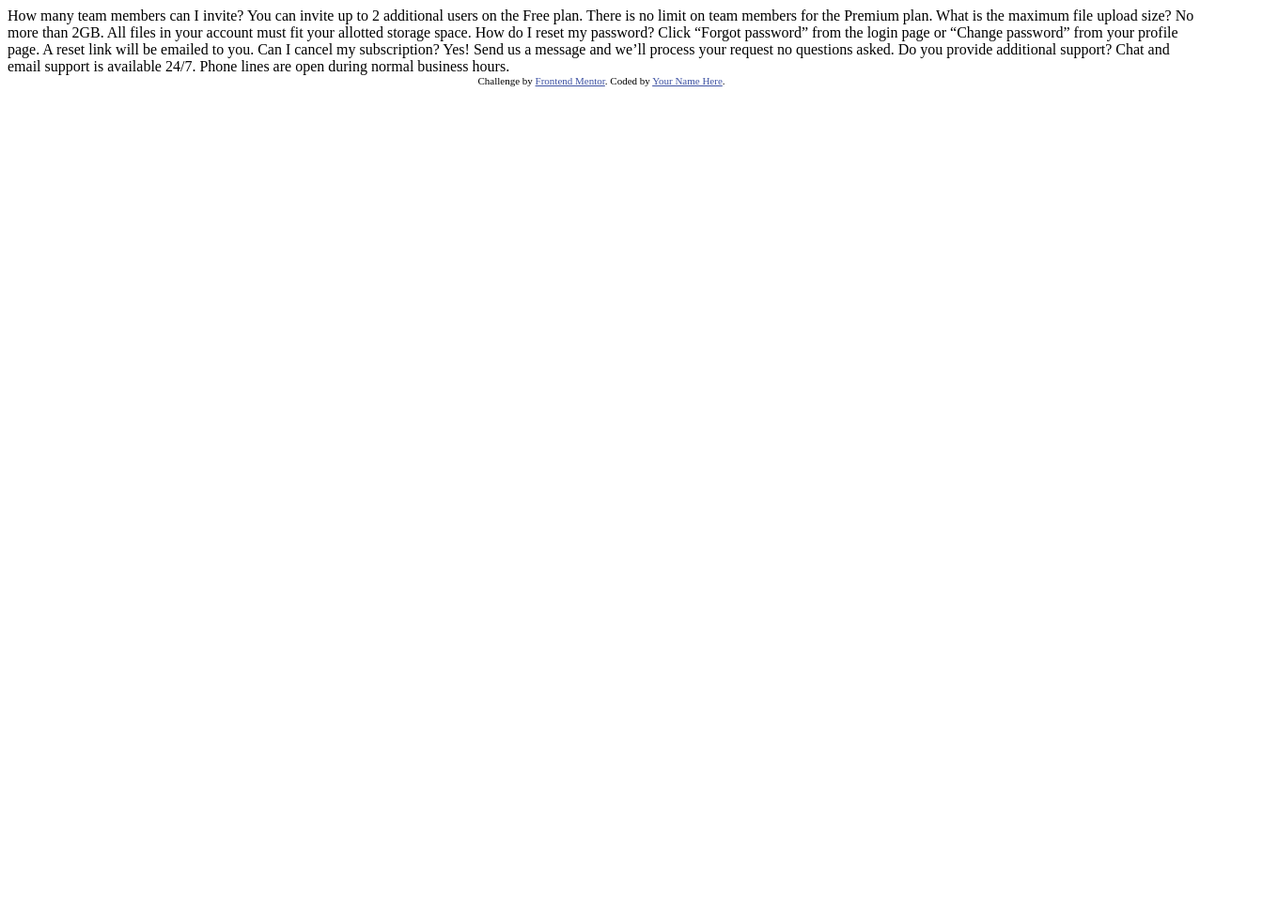
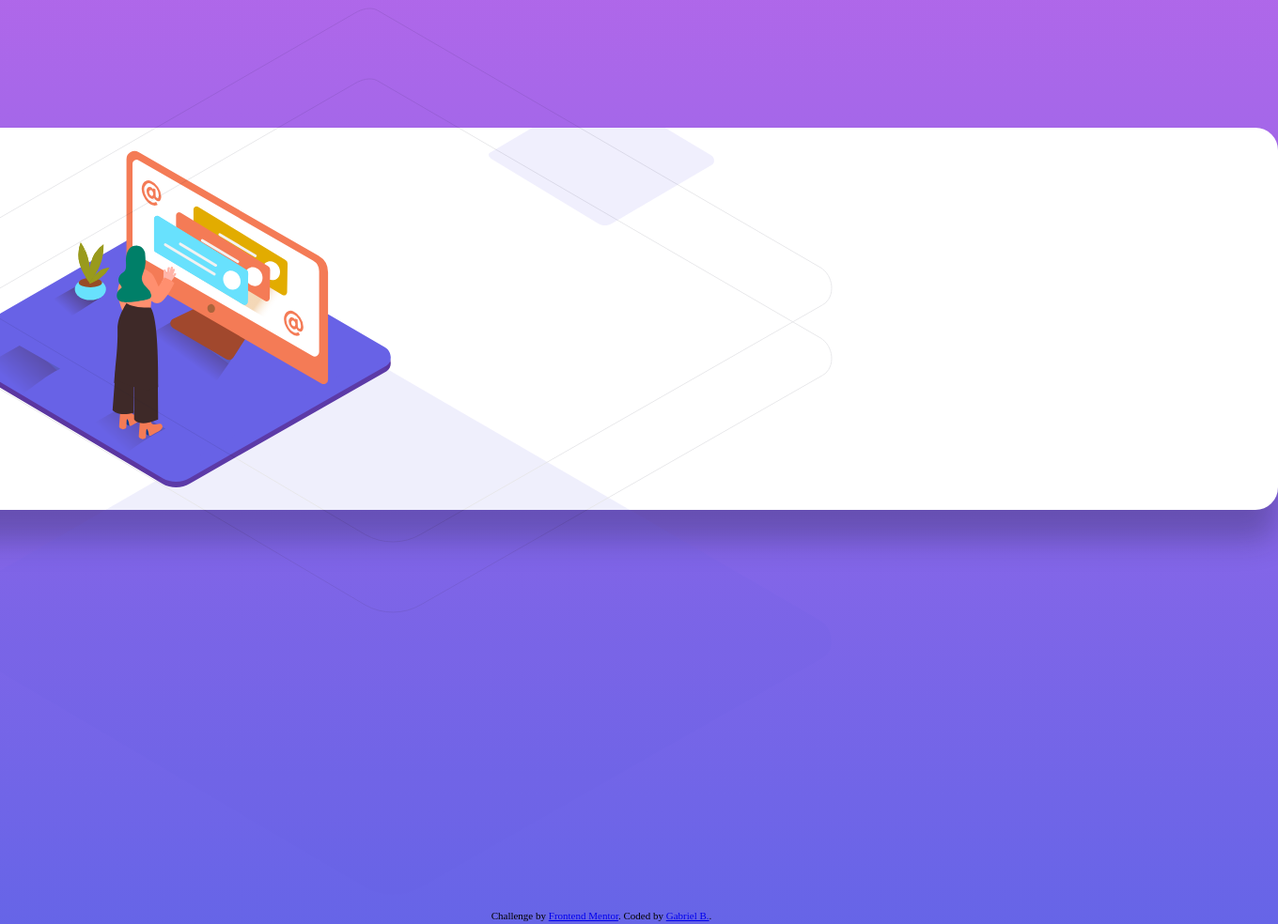
Before and after one commit to GabrielBritoP/front-end-mentor-challenger-2, a plain HTML site: page index.html in a window 1280 px wide. Shown: the whole page at 94% size, 1360 px wide, since content can reach past the window. Before the commit the page ends 800 px from the top, so only its background shows below. Drawn offline with Linux system fonts and the light colour scheme.

Commit message:
initial css

```diff
--- a/index.html
+++ b/index.html
@@ -1,40 +1,35 @@
 <!DOCTYPE html>
 <html lang="en">
   <head>
-  <meta charset="UTF-8">
-  <meta name="viewport" content="width=device-width, initial-scale=1.0"> <!-- displays site properly based on user's device -->
+    <meta charset="UTF-8" />
+    <meta name="viewport" content="width=device-width, initial-scale=1.0" />
+    <!-- displays site properly based on user's device -->
 
-  <link rel="icon" type="image/png" sizes="32x32" href="./images/favicon-32x32.png">
+    <link
+      rel="icon"
+      type="image/png"
+      sizes="32x32"
+      href="./images/favicon-32x32.png"
+    />
 
     <title>Frontend Mentor | FAQ Accordion Card</title>
 
-  <!-- Feel free to remove these styles or customise in your own stylesheet 👍 -->
-  <style>
-    .attribution { font-size: 11px; text-align: center; }
-    .attribution a { color: hsl(228, 45%, 44%); }
-  </style>
+    <link rel="stylesheet" href="styles.css" />
   </head>
   <body>
-  How many team members can I invite?
-  You can invite up to 2 additional users on the Free plan. There is no limit on
-  team members for the Premium plan.
-
-  What is the maximum file upload size?
-  No more than 2GB. All files in your account must fit your allotted storage space.
-
-  How do I reset my password?
-  Click “Forgot password” from the login page or “Change password” from your profile page.
-  A reset link will be emailed to you.
-
-  Can I cancel my subscription?
-  Yes! Send us a message and we’ll process your request no questions asked.
-
-  Do you provide additional support?
-  Chat and email support is available 24/7. Phone lines are open during normal business hours.
+    <div class="main-container">
+       <img class="img-1" src="images\bg-pattern-desktop.svg" alt="" />
+      <div class="faq-container">
+        <img class="img-3" src="images\illustration-woman-online-desktop.svg" alt=""
+        />
+      </div>
+    </div>
 
     <div class="attribution">
-    Challenge by <a href="https://www.frontendmentor.io?ref=challenge" target="_blank">Frontend Mentor</a>.
-    Coded by <a href="#">Your Name Here</a>.
+      Challenge by
+      <a href="https://www.frontendmentor.io?ref=challenge" target="_blank"
+        >Frontend Mentor</a
+      >. Coded by <a href="https://github.com/GabrielBritoP">Gabriel B.</a>.
     </div>
   </body>
 </html>
--- /dev/null
+++ b/styles.css
@@ -0,0 +1,44 @@
+body{
+    display:flex;
+    flex-direction:column;
+    box-sizing: border-box;
+    align-items: center;
+    justify-content: center;
+    background-image: linear-gradient(to bottom, hsl(273, 75%, 66%),hsl(240, 73%, 65%));
+}
+
+.attribution {
+    font-size: 11px;
+    text-align: center;
+    margin-top: 1rem;
+    margin-bottom: 1rem;
+}
+
+
+.main-container{
+
+    width:1440px;
+    height: 945px;
+    padding-right: center;
+    border-radius: 50px;
+    position: relative;
+
+
+}
+.faq-container{
+    margin-left: center;
+    margin-top: 8rem;
+    padding: 1.5rem;
+    border-radius: 1.5rem;
+    box-shadow: 0 2rem 2rem rgba(29, 30, 53, .3);
+    background: #fff url(../images/bg-pattern-mobile.svg) no-repeat center 0;
+}
+.img-1{
+    position: absolute;
+
+
+}
+.img-3{
+    display : block;
+
+}
```
Lines whose indentation alone changed are shown as unchanged.
